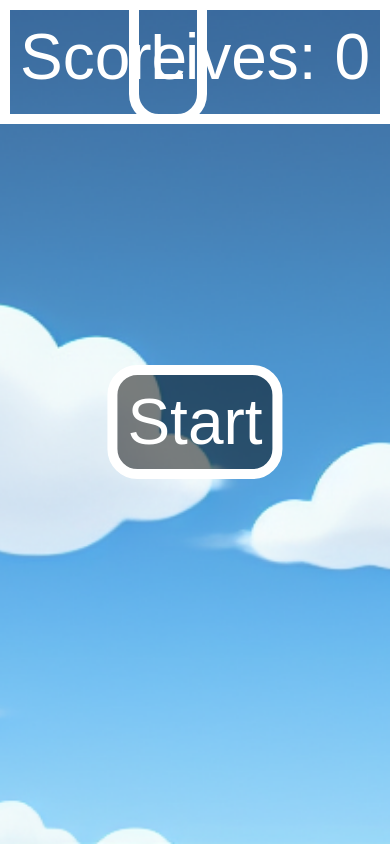
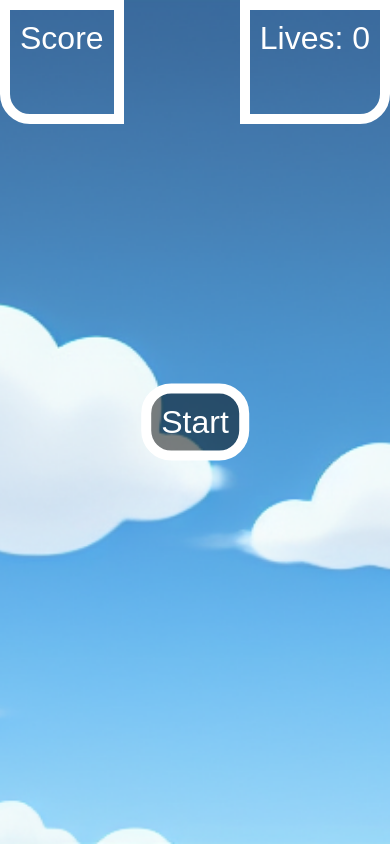
Before and after one commit to elijah-atkins/balloon-popper, a plain HTML site: page index.html in a window 390 px wide. Drawn offline with nearby package versions, Linux system fonts and the light colour scheme.

Commit message:
added mobile view

```diff
--- a/index.html
+++ b/index.html
@@ -88,6 +88,22 @@
         background-color: rgba(0, 0, 0, 0.7);
         cursor: pointer;
       }
+      /* mobile view */
+        @media only screen and (max-width: 600px) {
+            #lives {
+            font-size: 2rem;
+            border-radius: 0px 0px 30px 0px;
+            }
+            #score {
+            font-size: 2rem;
+            border-radius: 0px 0px 0px 30px;
+            }
+            #start {
+            font-size: 2rem;
+            border-radius: 30px;
+            }
+        }
+
     </style>
   </head>
   <body>
```
